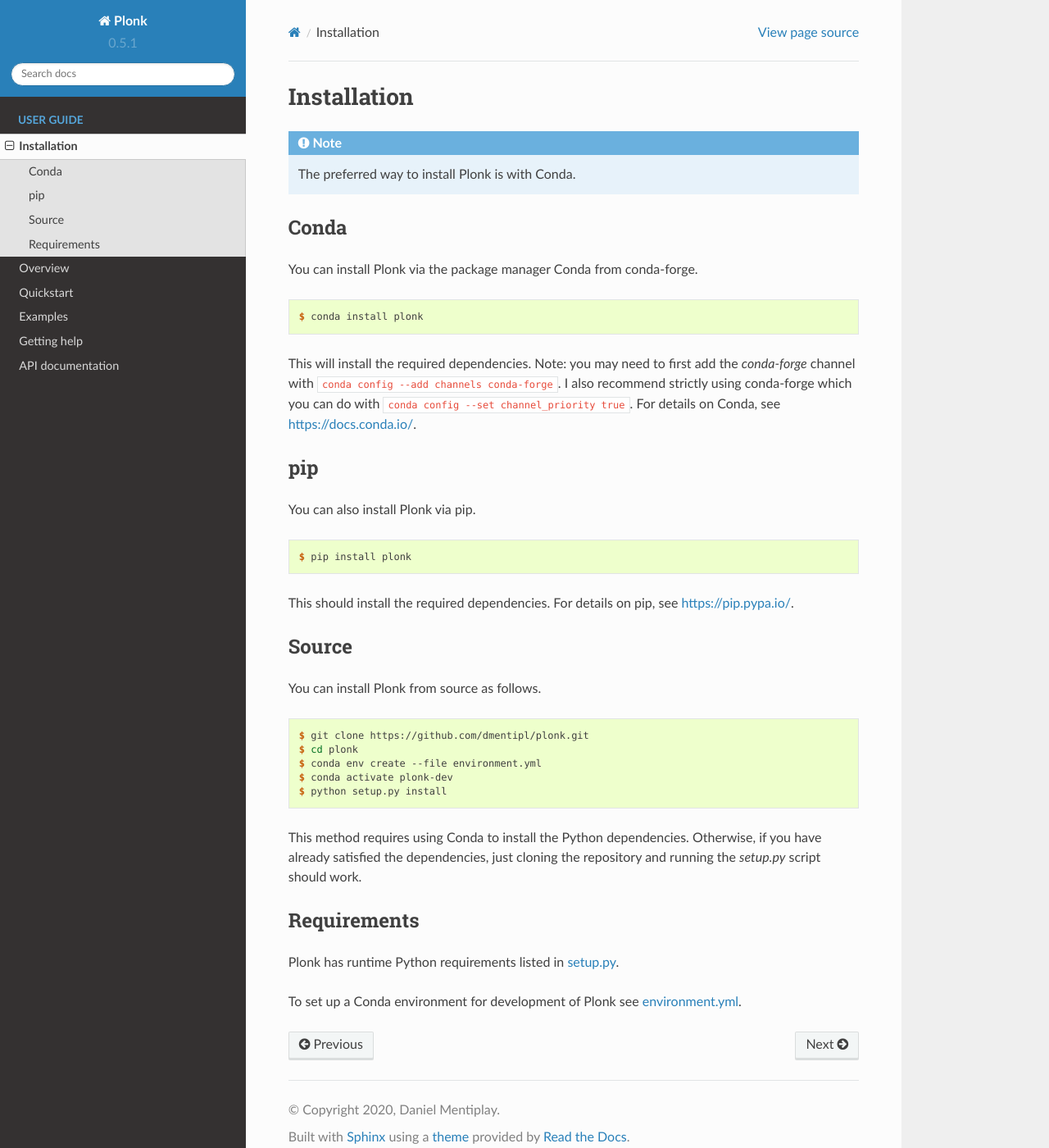
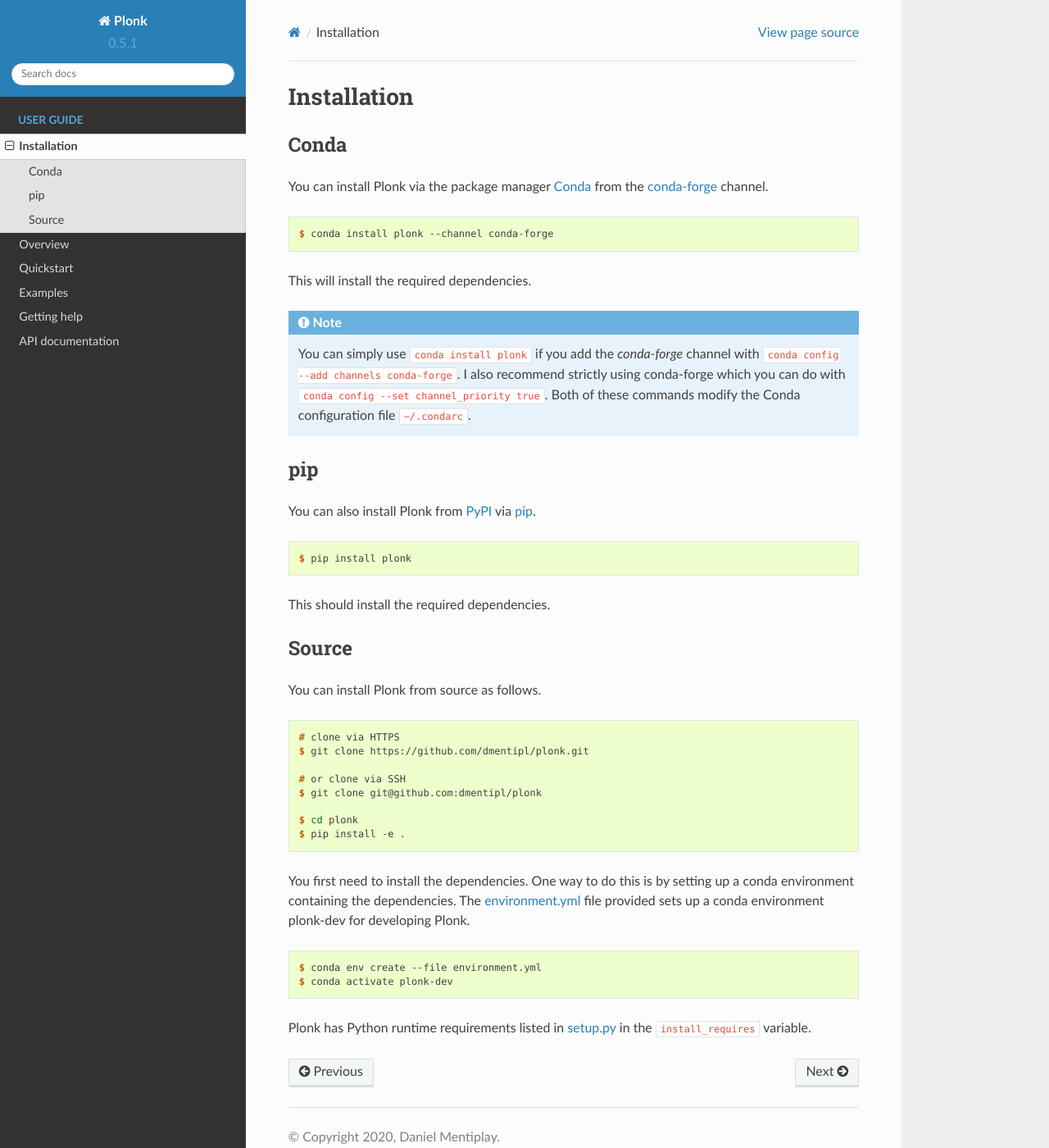
Before and after one commit to dmentipl/plonk, a Sphinx documentation site: the page built from docs/source/installation.rst, in a window 1280 px wide and 1400 px high. Shown: the whole window at 82% size. Built offline with Sphinx 7.4.7 and the Read the Docs theme 2.0.0, drawn with Linux system fonts in a browser that asks for light colours; formulas are drawn with MathJax 3.

Commit message:
Clarify installation instructions in docs

```diff
--- a/docs/source/installation.rst
+++ b/docs/source/installation.rst
@@ -1,39 +1,40 @@
 ============
 Installation
 ============
-
-.. note::
-    The preferred way to install Plonk is with Conda.
 
 -----
 Conda
 -----
 
-You can install Plonk via the package manager Conda from conda-forge.
+You can install Plonk via the package manager `Conda <https://docs.conda.io/>`_
+from the `conda-forge <https://conda-forge.org/>`_ channel.
 
 .. code-block:: console
 
-    $ conda install plonk
+    $ conda install plonk --channel conda-forge
 
-This will install the required dependencies. Note: you may need to first add the
-`conda-forge` channel with :code:`conda config --add channels conda-forge`. I
-also recommend strictly using conda-forge which you can do with :code:`conda
-config --set channel_priority true`. For details on Conda, see
-`<https://docs.conda.io/>`_.
+This will install the required dependencies.
 
+.. note::
+
+    You can simply use :code:`conda install plonk` if you add the `conda-forge`
+    channel with :code:`conda config --add channels conda-forge`. I also
+    recommend strictly using conda-forge which you can do with :code:`conda
+    config --set channel_priority true`. Both of these commands modify the Conda
+    configuration file :code:`~/.condarc`.
 
 ---
 pip
 ---
 
-You can also install Plonk via pip.
+You can also install Plonk from `PyPI <https://pypi.org/>`_ via `pip
+<https://pip.pypa.io/>`_.
 
 .. code-block:: console
 
     $ pip install plonk
 
-This should install the required dependencies. For details on pip, see
-`<https://pip.pypa.io/>`_.
+This should install the required dependencies.
 
 ------
 Source
@@ -43,23 +44,25 @@ You can install Plonk from source as follows.
 
 .. code-block:: console
 
+    # clone via HTTPS
     $ git clone https://github.com/dmentipl/plonk.git
+
+    # or clone via SSH
+    $ git clone git@github.com:dmentipl/plonk
+
     $ cd plonk
+    $ pip install -e .
+
+You first need to install the dependencies. One way to do this is by setting
+up a conda environment containing the dependencies. The `environment.yml
+<https://github.com/dmentipl/plonk/blob/master/environment.yml>`_ file
+provided sets up a conda environment plonk-dev for developing Plonk.
+
+.. code-block:: console
+
     $ conda env create --file environment.yml
     $ conda activate plonk-dev
-    $ python setup.py install
 
-This method requires using Conda to install the Python dependencies. Otherwise,
-if you have already satisfied the dependencies, just cloning the repository and
-running the `setup.py` script should work.
-
-------------
-Requirements
-------------
-
-Plonk has runtime Python requirements listed in `setup.py
-<https://github.com/dmentipl/plonk/blob/master/setup.py>`_.
-
-To set up a Conda environment for development of Plonk see
-`environment.yml
-<https://github.com/dmentipl/plonk/blob/master/environment.yml>`_.
+Plonk has Python runtime requirements listed in `setup.py
+<https://github.com/dmentipl/plonk/blob/master/setup.py>`_ in the
+:code:`install_requires` variable.
```
